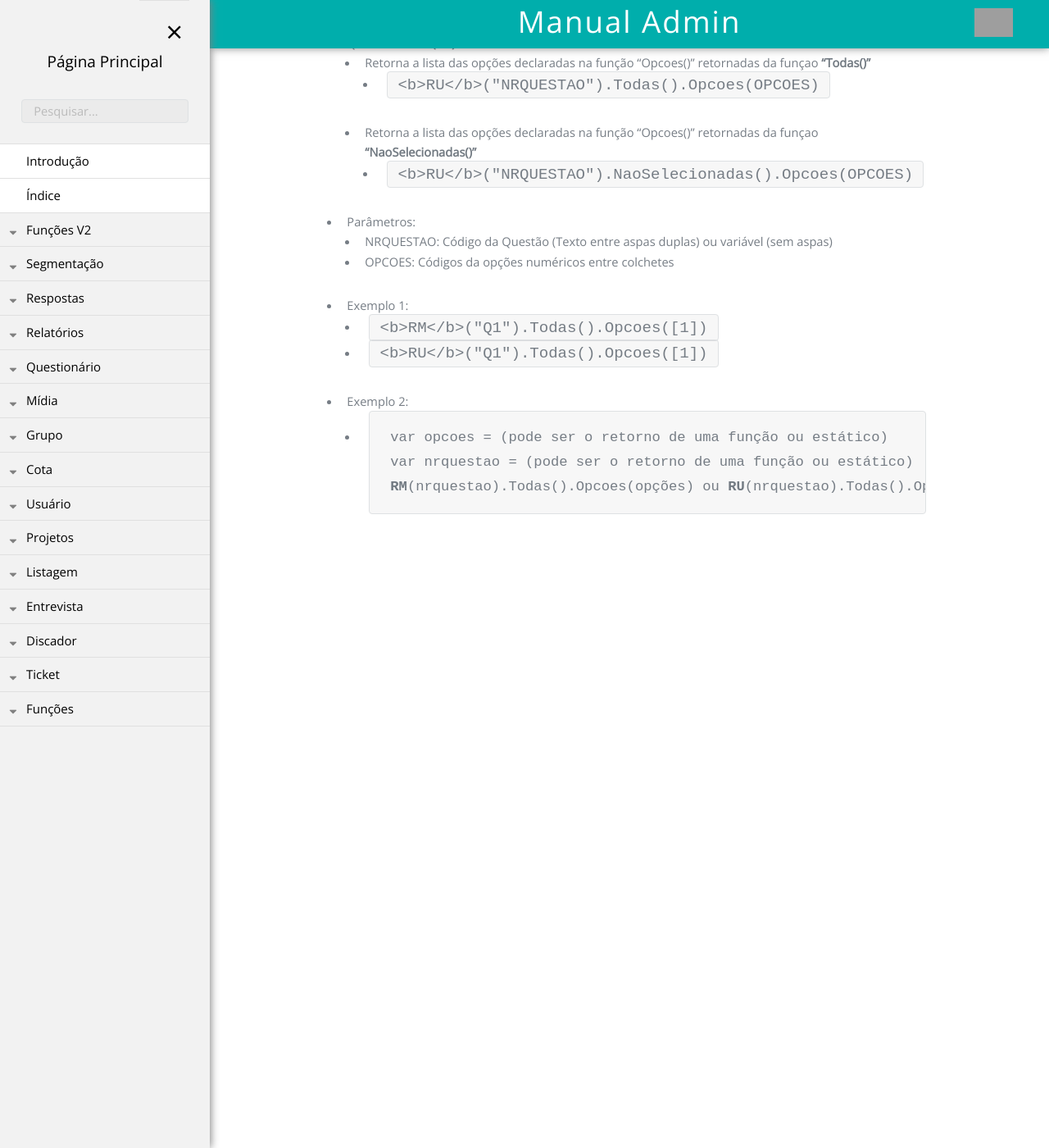
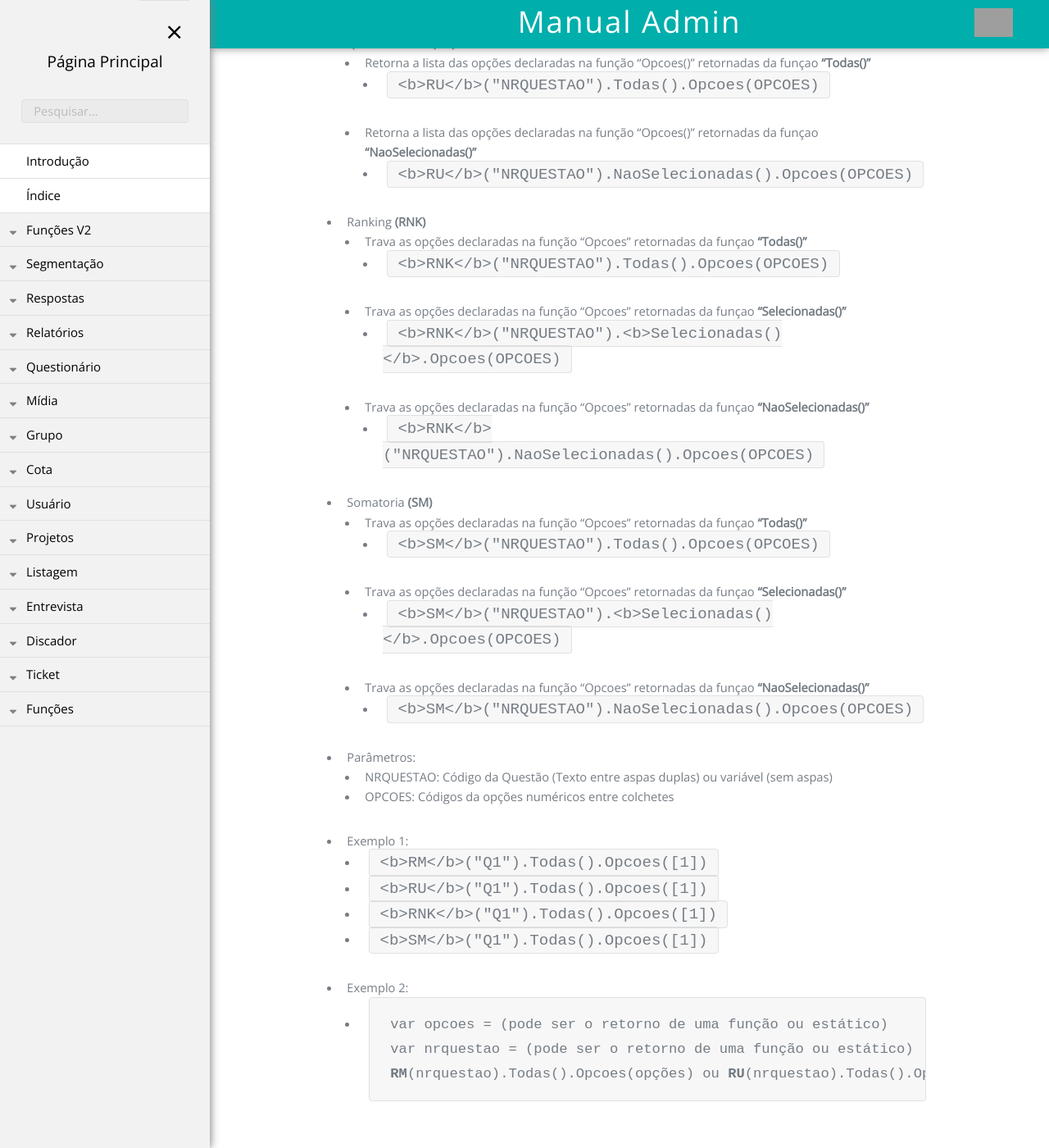
Before and after one commit to rogerio-figueiredo-hsr/hsrtechonline.github.io, a Jekyll site: the page built from _posts/2019-04-01-listar-opcoes.md, in a window 1280 px wide and 1400 px high, scrolled down 550 px. Shown: the whole window at 82% size. Built offline with Jekyll 4.4.1, drawn with Linux system fonts in a browser that asks for light colours; grey boxes are pictures that could not be loaded.

Commit message:
Update 2019-04-01-listar-opcoes.md

```diff
--- a/_posts/2019-04-01-listar-opcoes.md
+++ b/_posts/2019-04-01-listar-opcoes.md
@@ -22,12 +22,28 @@
       - `<b>RU</b>("NRQUESTAO").Todas().Opcoes(OPCOES)`
     - Retorna a lista das opções declaradas na função "Opcoes()" retornadas da funçao **"NaoSelecionadas()"**
       - `<b>RU</b>("NRQUESTAO").NaoSelecionadas().Opcoes(OPCOES)`
+- Ranking **(RNK)**
+  - Trava as opções declaradas na função "Opcoes" retornadas da funçao **"Todas()"**
+    - `<b>RNK</b>("NRQUESTAO").Todas().Opcoes(OPCOES)`
+  - Trava as opções declaradas na função "Opcoes" retornadas da funçao **"Selecionadas()"**
+    - `<b>RNK</b>("NRQUESTAO").<b>Selecionadas()</b>.Opcoes(OPCOES)`
+  - Trava as opções declaradas na função "Opcoes" retornadas da funçao **"NaoSelecionadas()"**
+    - `<b>RNK</b>("NRQUESTAO").NaoSelecionadas().Opcoes(OPCOES)`
+- Somatoria **(SM)**
+  - Trava as opções declaradas na função "Opcoes" retornadas da funçao **"Todas()"**
+    - `<b>SM</b>("NRQUESTAO").Todas().Opcoes(OPCOES)`
+  - Trava as opções declaradas na função "Opcoes" retornadas da funçao **"Selecionadas()"**
+    - `<b>SM</b>("NRQUESTAO").<b>Selecionadas()</b>.Opcoes(OPCOES)`
+  - Trava as opções declaradas na função "Opcoes" retornadas da funçao **"NaoSelecionadas()"**
+    - `<b>SM</b>("NRQUESTAO").NaoSelecionadas().Opcoes(OPCOES)`
 - Parâmetros:
   - NRQUESTAO: Código da Questão (Texto entre aspas duplas) ou variável (sem aspas)
   - OPCOES: Códigos da opções numéricos entre colchetes
 - Exemplo 1:
   - `<b>RM</b>("Q1").Todas().Opcoes([1])`
   - `<b>RU</b>("Q1").Todas().Opcoes([1])`
+  - `<b>RNK</b>("Q1").Todas().Opcoes([1])`
+  - `<b>SM</b>("Q1").Todas().Opcoes([1])`
 - Exemplo 2:
     - <pre>
       <code>var opcoes = (pode ser o retorno de uma função ou estático)
```
